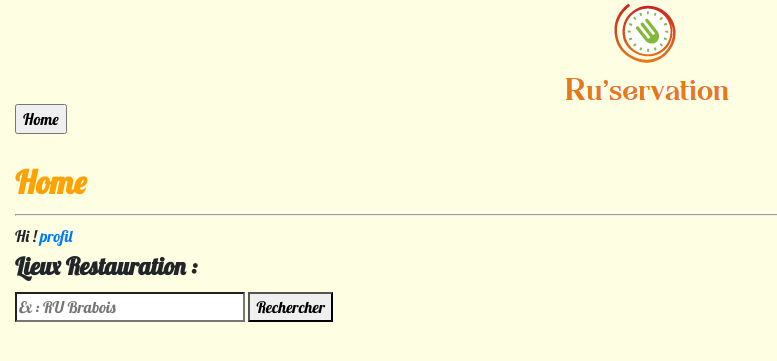
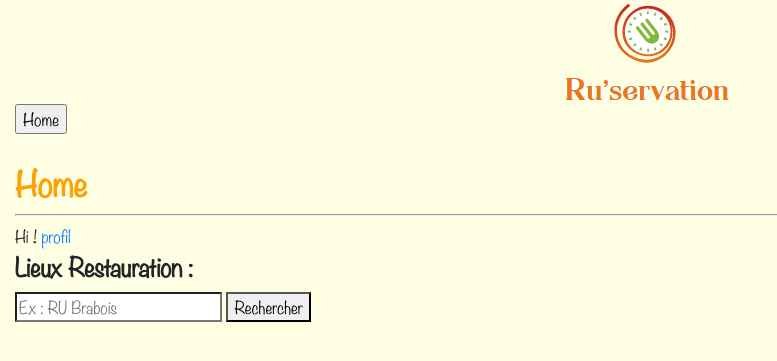
Before and after one commit to BlackShack24/Ru-servation, a Django app: template Ruservation/appPrincipale/templates/appPrincipale/home.html in a window 1280 px wide. Shown: the top 361 px of the page, without its empty margins (0-777 px from the left). Run offline with Django 3.2, Linux system fonts and the light colour scheme; the template is opened without the code that fills it, so the values that code supplies are empty; some libraries are stand-ins or nearby versions.

Commit message:
Changement police

```diff
--- a/Ruservation/appPrincipale/static/css/appPrincipale.css
+++ b/Ruservation/appPrincipale/static/css/appPrincipale.css
@@ -1,6 +1,11 @@
+@font-face {
+    font-family: "Noteworthy";
+    src: url("../police/Noteworthy-Lt.ttf");
+}
+
 body {
     padding-left: 15px;
-    font-family: 'Lobster';
+    font-family: "Noteworthy";
     background-color: #fefee2;
 }
 
--- a/Ruservation/appPrincipale/templates/appPrincipale/base.html
+++ b/Ruservation/appPrincipale/templates/appPrincipale/base.html
@@ -4,7 +4,8 @@
   <meta charset="utf-8">
   {% load static %}
   <link rel="stylesheet" type="text/css" href="{% static 'css/bootstrap-reboot.css' %}" />
-  <link href="https://fonts.googleapis.com/css?family=Lobster" rel="stylesheet">
+<!--   <link href="https://fonts.googleapis.com/css?family=Lobster" rel="stylesheet"> -->
+  <link href="https://fonts.googleapis.com/css?family=Indie+Flower" rel="stylesheet">
   <link rel="stylesheet" href="{% static 'css/appPrincipale.css' %}">
   <title></title>
 </head>
```
Also changed, not shown: Ruservation/appPrincipale/static/police/Bahagia.ttf (added), Ruservation/appPrincipale/static/police/Noteworthy-Lt.ttf (added), Ruservation/db.sqlite3.
